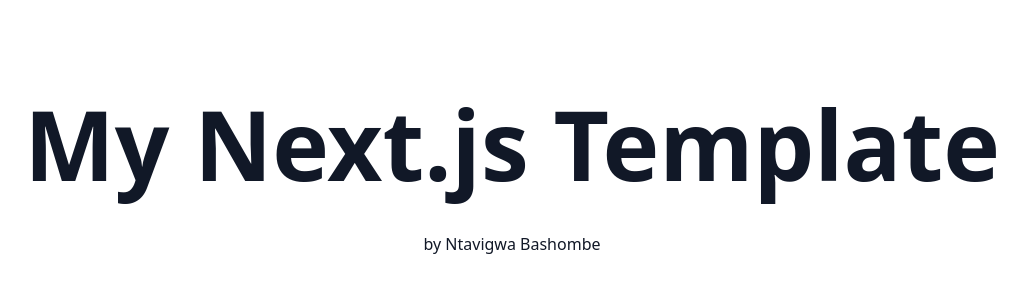
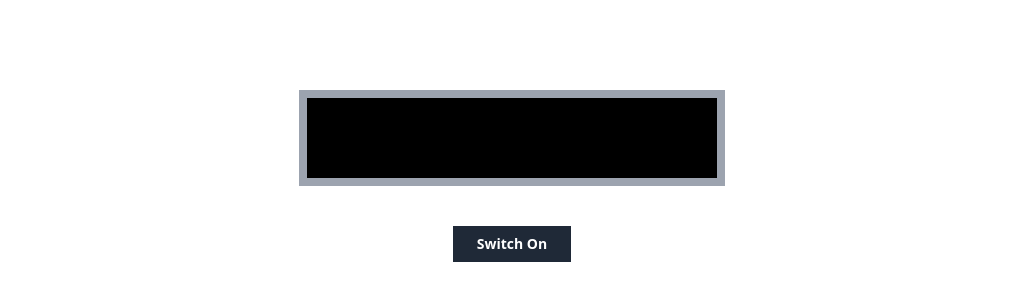
Before and after one commit to JohnBashombe/state-management-nextjs-recoil, a Next.js app: page / in a window 1280 px wide. Shown: the part 224-524 px from the top of the page, without its empty margins (128-1155 px from the left). Built offline with nearby package versions, Linux system fonts and the light colour scheme.

Commit message:
trying my state management

```diff
--- /dev/null
+++ b/components/InputText.tsx
@@ -0,0 +1,15 @@
+import { IText } from '../libraries/types';
+
+export const TextField = ({ label, type, required }: IText): JSX.Element => {
+  return (
+    <div className='flex flex-col space-y-2 text-sm'>
+      <label>{label}</label>
+      <input
+        type={type}
+        placeholder={label}
+        required={required}
+        className='bg-white border-2 border-gray-200 py-2 focus:outline-none px-4 text-xs text-black placeholder:text-xs'
+      />
+    </div>
+  );
+};
--- a/components/PageMetaData.tsx
+++ b/components/PageMetaData.tsx
@@ -4,8 +4,8 @@
 const PageMetaData = (): JSX.Element => {
   return (
     <Head>
-      <title>Ntavigwa Template</title>
-      <meta name='description' content='Ensemble Pour Le Changement - RDC' />
+      <title>State Management</title>
+      <meta name='description' content='State Management-nextjs' />
     </Head>
   );
 };
--- /dev/null
+++ b/libraries/types/index.ts
@@ -0,0 +1,5 @@
+export type IText = {
+  label: string;
+  type: string;
+  required: boolean;
+};
--- a/pages/_app.tsx
+++ b/pages/_app.tsx
@@ -1,8 +1,8 @@
 import React from 'react';
 import { AppProps } from 'next/app';
-import '../styles/globals.css';
 import Scaffold from '../components/Scaffold';
 import PageMetaData from '../components/PageMetaData';
+import '../styles/globals.css';
 
 /**
  * @author Ntavigwa Bashombe
@@ -13,7 +13,7 @@
  * @license MIT
  * @version 1.0.0
  */
-const MyApp = ({ Component, pageProps }: AppProps) => {
+const MyApp = ({ Component, pageProps }: AppProps): JSX.Element => {
   return (
     <>
       <PageMetaData />
--- a/pages/index.tsx
+++ b/pages/index.tsx
@@ -1,5 +1,6 @@
-import React from 'react';
 import { NextPage } from 'next';
+import React, { useState } from 'react';
+// import { TextField } from '../components/InputText';
 
 /**
  * @author Ntavigwa Bashombe
@@ -11,10 +12,49 @@
  * @version 1.0.0
  */
 const Home: NextPage = (): JSX.Element => {
+  // const [name, setName] = useState('jojo');
+  const [isOn, setIsOn] = useState<boolean>(false);
+  // const [isYou, setIsYou] = useState<string>('jojo');
+
+  // const onSignUp = (e: FormEvent<HTMLFormElement>) => {
+  //   e.preventDefault();
+  //   console.log(name);
+  //   setName('Kimkya');
+  //   console.log(name);
+  // };
+
+  console.log(isOn);
+
   return (
-    <div className='flex flex-col space-y-10 w-full h-full justify-center items-center min-h-screen text-8xl text-gray-900 font-bold'>
-      <p>My Next.js Template</p>
-      <p className='text-base font-medium'>by Ntavigwa Bashombe</p>
+    <div className='flex flex-col space-y-10 w-full h-full justify-center items-center min-h-screen text-gray-900'>
+      {isOn ? <span>We have switched on now</span> : null}
+      <div
+        className={
+          `w-1/3 border-8 p-10 space-y-10 ` +
+          (isOn ? 'border-red-800 bg-red-300' : 'border-gray-400 bg-black')
+        }
+      />
+      <button
+        onClick={() => {
+          setIsOn(!isOn);
+          // setIsYou('new jojo');
+        }}
+        className='bg-gray-800 text-white text-sm font-bold px-6 py-2'
+      >
+        {isOn ? 'Switch Off' : 'Switch On'}
+      </button>
+      {/* <p className='text-center text-5xl font-bold'>Sign Up</p> */}
+      {/* <form onSubmit={onSignUp} className='space-y-4'>
+          <TextField label='Username' type='text' required={true} />
+          <TextField label='Full Name' type='text' required={false} />
+          <TextField label='Email' type='email' required={true} />
+          <TextField label='Password' type='password' required={true} />
+          <div className='py-10 w-full flex justify-center'>
+            <button className='bg-green-800 text-white text-sm font-bold px-6 py-2'>
+              Sign Up
+            </button>
+          </div>
+        </form> */}
     </div>
   );
 };
```
